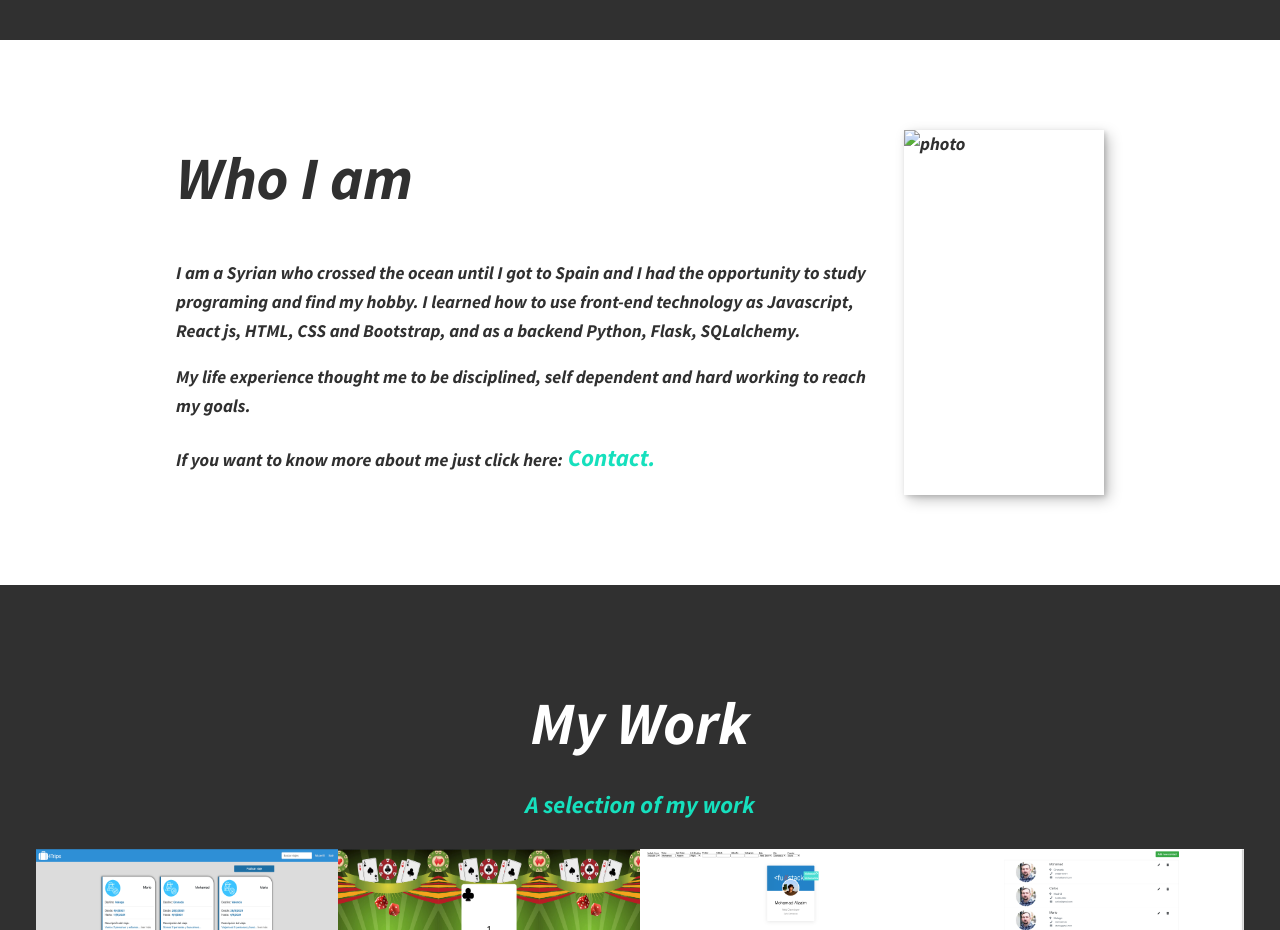
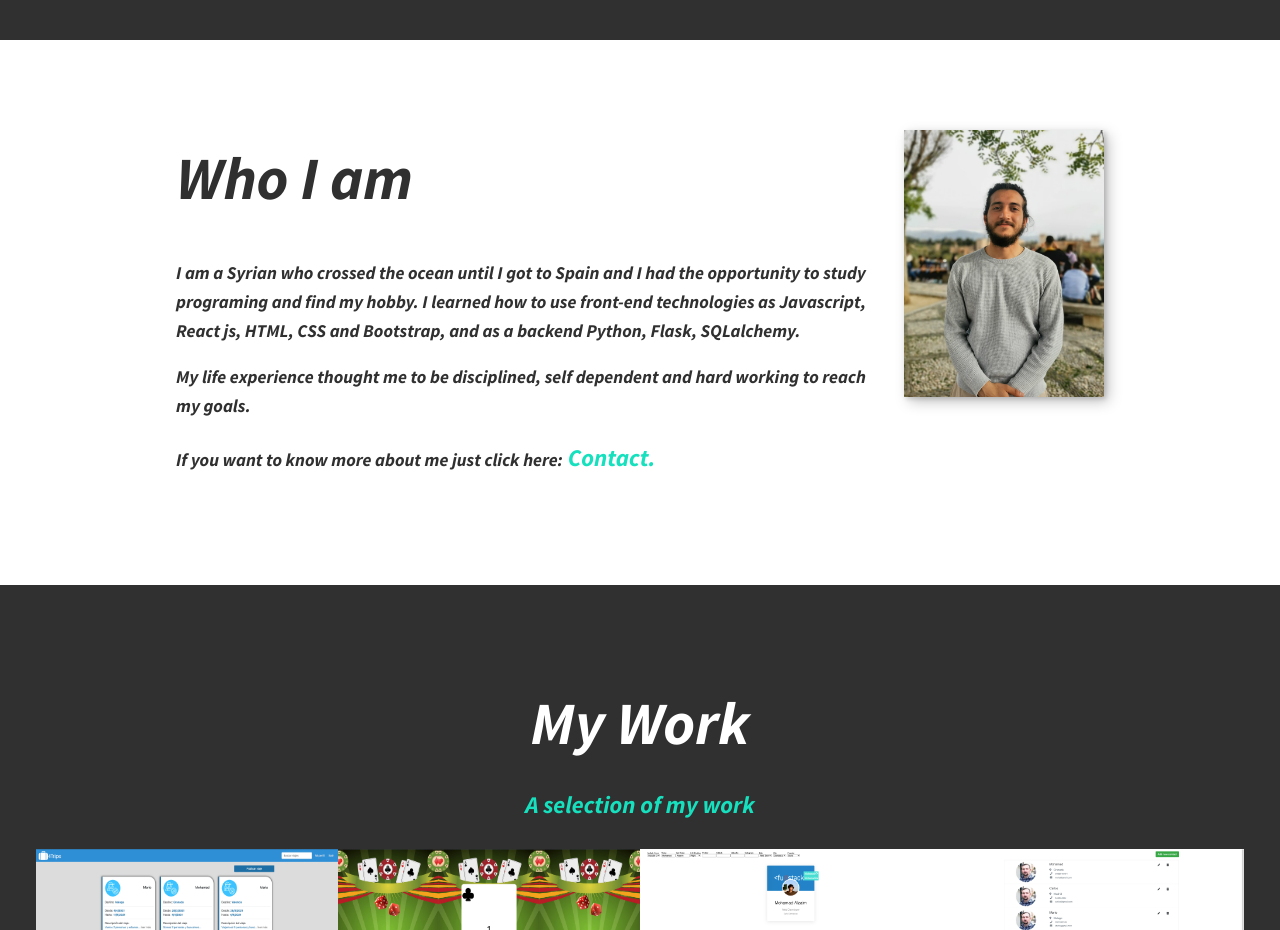
Before and after one commit to Dariwoos/Portfolio, a plain HTML site: page index.html in a window 1280 px wide. Shown: the part 1320-2250 px from the top of the page. Drawn offline with Linux system fonts and the light colour scheme.

Commit message:
adding pic

```diff
--- a/index.html
+++ b/index.html
@@ -72,12 +72,12 @@
     <section class="about-me" id="about">
       <h2 class="section__title section__title--about">Who I am </h2>
       <div class="about-me__body">
-        <p>I am a Syrian who crossed the ocean until I got to Spain and I had the opportunity to study programing and find my hobby. I learned how to use front-end technology as Javascript, React js, HTML, CSS and Bootstrap, and as a backend Python, Flask, SQLalchemy. </p>
+        <p>I am a Syrian who crossed the ocean until I got to Spain and I had the opportunity to study programing and find my hobby. I learned how to use front-end technologies as Javascript, React js, HTML, CSS and Bootstrap, and as a backend Python, Flask, SQLalchemy. </p>
         <p>My life experience thought me to be disciplined, self dependent and hard working to reach my goals. </p>
         <p>If you want to know more about me just click here:<a href="mailto:tst.info20@gmail.com" class="about-me__link"> Contact.</a> </p>
 
       </div>
-      <img src="img/monitor.jpeg" alt="photo" class="about-me__img"></img>
+      <img src="img/MIFOTO.jpeg" alt="photo" class="about-me__img"></img>
     </section>
 
     <section class="my-work" id="work">
```
Also changed, not shown: img/MIFOTO.jpeg (added), 1 other file.
